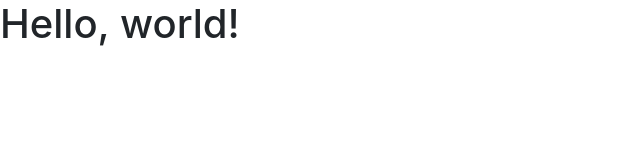
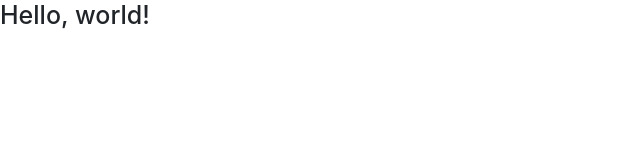
Before and after one commit to MoeyyadQureshi/moeyyadqureshi.github.io, a plain HTML site: page index.html in a window 1280 px wide. Shown: the whole page, without its empty margins (0-640 px from the left). Drawn offline with nearby package versions, Linux system fonts and the light colour scheme.

Commit message:
fixed bootstrap not loading

```diff
--- a/index.html
+++ b/index.html
@@ -4,25 +4,16 @@
     <meta charset="utf-8">
     <meta http-equiv="X-UA-Compatible" content="IE=edge">
     <meta name="viewport" content="width=device-width, initial-scale=1">
-    <!-- The above 3 meta tags *must* come first in the head; any other head content must come *after* these tags -->
     <title>Bootstrap 101 Template</title>
+    <link rel="stylesheet" href="https://maxcdn.bootstrapcdn.com/bootstrap/3.3.7/css/bootstrap.min.css" integrity="sha384-BVYiiSIFeK1dGmJRAkycuHAHRg32OmUcww7on3RYdg4Va+PmSTsz/K68vbdEjh4u" crossorigin="anonymous">
+    <link rel="stylesheet" href="https://maxcdn.bootstrapcdn.com/bootstrap/3.3.7/css/bootstrap-theme.min.css" integrity="sha384-rHyoN1iRsVXV4nD0JutlnGaslCJuC7uwjduW9SVrLvRYooPp2bWYgmgJQIXwl/Sp" crossorigin="anonymous">
+    <script src="https://maxcdn.bootstrapcdn.com/bootstrap/3.3.7/js/bootstrap.min.js" integrity="sha384-Tc5IQib027qvyjSMfHjOMaLkfuWVxZxUPnCJA7l2mCWNIpG9mGCD8wGNIcPD7Txa" crossorigin="anonymous"></script>
+    <link href="css/bootstrap.min.css" rel="stylesheet">
+  </head>
 
-    <!-- Bootstrap -->
-    <link href="css/bootstrap.min.css" rel="stylesheet">
-
-    <!-- HTML5 shim and Respond.js for IE8 support of HTML5 elements and media queries -->
-    <!-- WARNING: Respond.js doesn't work if you view the page via file:// -->
-    <!--[if lt IE 9]>
-      <script src="https://oss.maxcdn.com/html5shiv/3.7.3/html5shiv.min.js"></script>
-      <script src="https://oss.maxcdn.com/respond/1.4.2/respond.min.js"></script>
-    <![endif]-->
-  </head>
   <body>
     <h1>Hello, world!</h1>
-
-    <!-- jQuery (necessary for Bootstrap's JavaScript plugins) -->
     <script src="https://ajax.googleapis.com/ajax/libs/jquery/1.12.4/jquery.min.js"></script>
-    <!-- Include all compiled plugins (below), or include individual files as needed -->
     <script src="js/bootstrap.min.js"></script>
   </body>
 </html>
```
